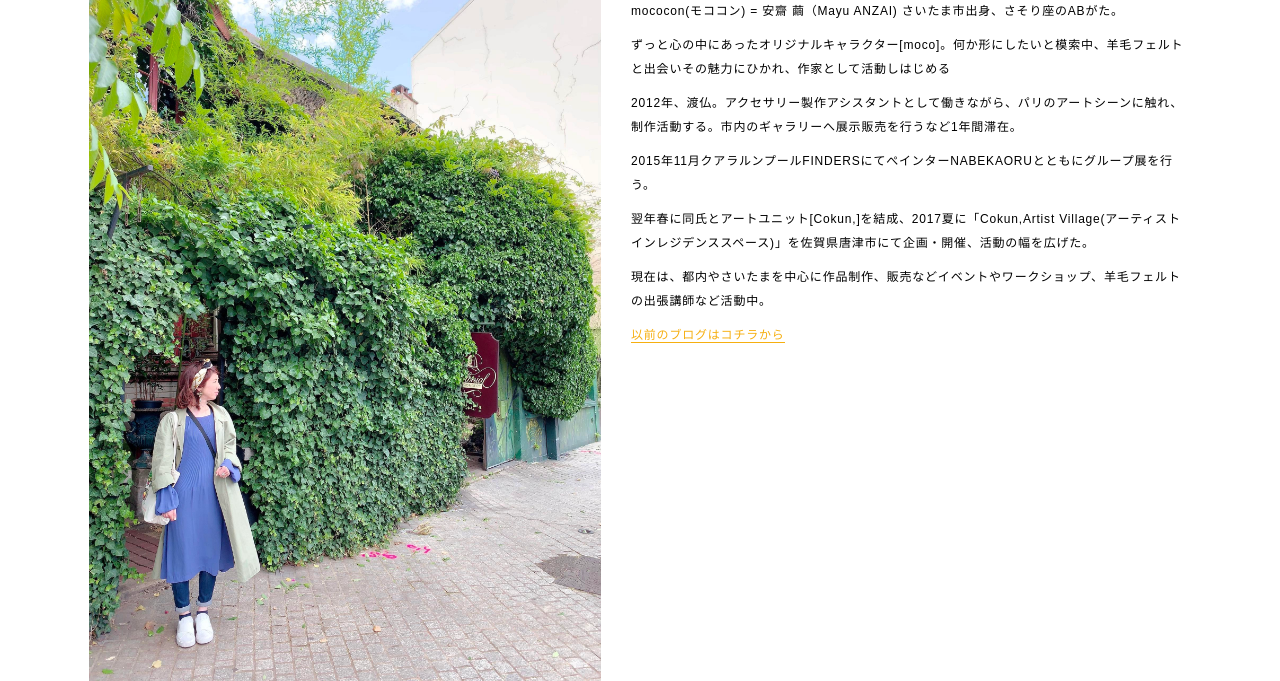
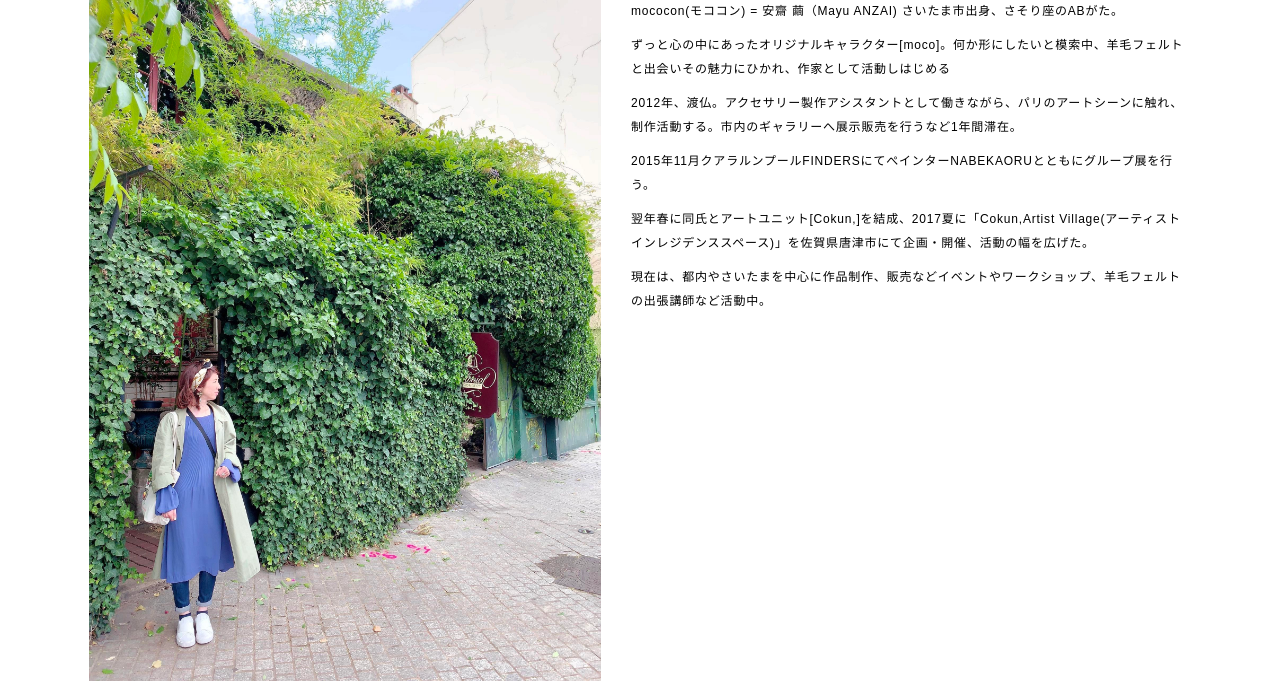
Before and after one commit to yamaguchi-yumiko/mococn_site, a PHP site: page /about.php in a window 1280 px wide. Shown: the part 1737-2418 px from the top of the page. Run offline with PHP 8.4, Linux system fonts and the light colour scheme; some libraries are stand-ins or nearby versions.

Commit message:
ブログ文言削除

```diff
--- a/work/public/about.php
+++ b/work/public/about.php
@@ -33,7 +33,6 @@
 					<p>2015年11月クアラルンプールFINDERSにてぺインターNABEKAORUとともにグループ展を行う。</p>
 					<p>翌年春に同氏とアートユニット[Cokun,]を結成、2017夏に「Cokun,Artist Village(アーティストインレジデンススペース)」を佐賀県唐津市にて企画・開催、活動の幅を広げた。</p>
 					<p>現在は、都内やさいたまを中心に作品制作、販売などイベントやワークショップ、羊毛フェルトの出張講師など活動中。</p>
-					<div class="blog"><a href="http://mococon-blog.blogspot.com/" >以前のブログはコチラから</a></div>
 				</div>
 			</div>
 		</article>
--- a/work/public/common/css/style.css
+++ b/work/public/common/css/style.css
@@ -891,7 +891,6 @@ span {
   text-align: center;
   margin: 60px 0;
 }
-.about-content .blog,
 .about-content p {
   text-align: left;
   margin-top: 30px;
@@ -950,11 +949,6 @@ span {
   top: -4px;
   left: 50%;
   margin-left: -4px;
-}
-
-.blog a {
-  color: rgb(246, 175, 16);
-  border-bottom: 1px solid;
 }
 
 /* ==============================================================
@@ -1179,8 +1173,7 @@ span {
     margin: 20px 0;
     border-top: 1px solid #EFEFEF;
   }
-  .about-content p,
-.about-content .blog {
+  .about-content p {
     width: 560px;
     margin: auto;
     margin-top: 10px;
--- a/work/public/common/scss/content/_about.scss
+++ b/work/public/common/scss/content/_about.scss
@@ -4,7 +4,6 @@
 .about-content {
   text-align: center;
   margin: 60px 0;
-  .blog,
   p {
 	text-align: left;
 	margin-top: 30px;
@@ -70,10 +69,3 @@
     }
   }
 }
-
-.blog {
-  a {
-    color: rgb(246, 175, 16);
-    border-bottom: 1px solid;
-  }
-}
--- a/work/public/common/scss/layout/_pc.scss
+++ b/work/public/common/scss/layout/_pc.scss
@@ -100,9 +100,7 @@ $pc: 1024px; // min-width定義
   .about-content {
     margin: 20px 0;
     border-top: 1px solid $color-lightgray;
-    p,
-    .blog {
-
+    p {
       width: 560px;
       margin: auto;
       margin-top: 10px;
```
Also changed, not shown: work/public/common/css/content/_about.css (+3 -6 lines).
